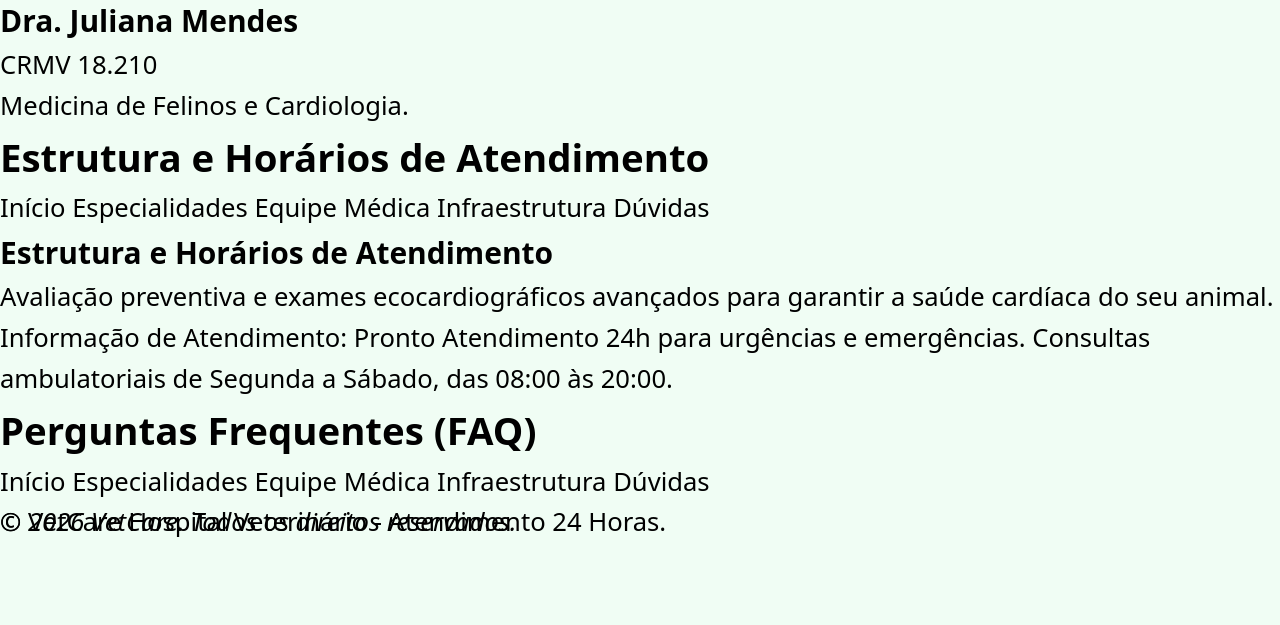
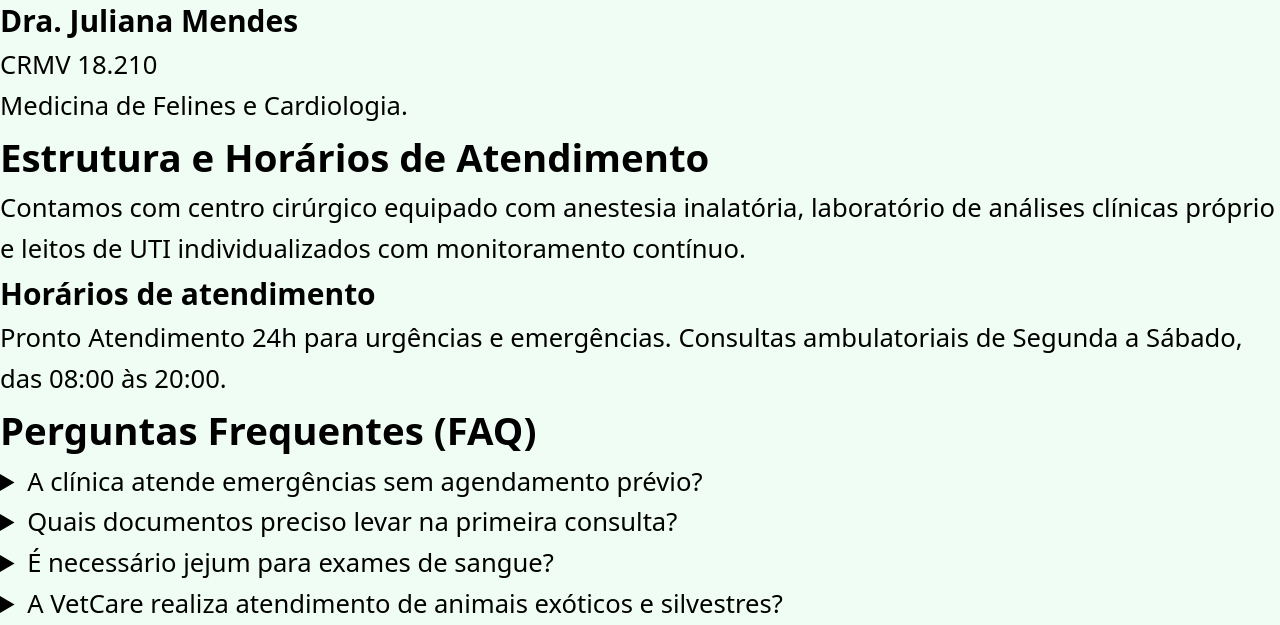
Before and after one commit to kauaproenca-ia/vetcare, a plain HTML site: page index.html in a window 1280 px wide. Shown: the part 2259-2884 px from the top of the page. Before the commit the page ends 2761 px from the top, so only its background shows below. Drawn offline with Linux system fonts and the light colour scheme.

Commit message:
add: terminei de colocar as sections finais e footer

```diff
--- a/index.html
+++ b/index.html
@@ -56,16 +56,16 @@
                     <article class="card">
                         <h3 class="card__title">Ortopedia e Traumatologia</h3>
                         <p class="card__text">
-                            Cirurgias e tratamento de fraturas com equipamentos
-                            preparados para cuidar do seu pet.
+                            Cirurgias complexas e tratamento de fraturas com
+                            equipamentos de última geração.
                         </p>
                     </article>
 
                     <article class="card">
                         <h3 class="card__title">Dermatologia Especializada</h3>
                         <p class="card__text">
-                            Diagnóstico de alergias, infecções cutâneas e tratamentos
-                            para a saúde da pele.
+                            Diagnóstico preciso de alergias, infecções cutâneas e
+                            tratamentos terapêuticos modernos.
                         </p>
                     </article>
                 </div>
@@ -84,7 +84,8 @@
                             alt="Imagem ilustrativa da Dra. Camila Rocha">
                         <h3 class="card__title">Dra. Camila Rocha</h3>
                         <p class="card__text">CRMV 12.450</p>
-                        <p class="card__text">Cirurgia Geral e Cuidados Intensivos.</p>
+                        <p class="card__text">Especialista em Cirurgia Geral e Cuidados
+                            Intensivos.</p>
                     </article>
 
                     <article class="card card--team">
@@ -102,53 +103,75 @@
                             alt="Imagem ilustrativa da Dra. Juliana Mendes">
                         <h3 class="card__title">Dra. Juliana Mendes</h3>
                         <p class="card__text">CRMV 18.210</p>
-                        <p class="card__text">Medicina de Felinos e Cardiologia.</p>
+                        <p class="card__text">Medicina de Felines e Cardiologia.</p>
                     </article>
                 </div>
             </div>
         </section>
 
-                <section id="infraestrutura" class="section">
-            <aside class="section__sidebar">
+        <section class="section section--colored" id="infraestrutura">
+            <div class="section__container">
                 <h2 class="section__title">Estrutura e Horários de Atendimento</h2>
-                <nav class="nav">
-                    <a href="#home" class="section__link ">Início</a>
-                    <a href="#especialidades" class="section__link">Especialidades</a>
-                    <a href="#equipe" class="section__link">Equipe Médica</a>
-                    <a href="#infraestrutura" class="section__link-active">Infraestrutura</a> <!--ATIVO-->
-                    <a href="#faq" class="section__link">Dúvidas</a>
-                </nav>
-                <div class="section__content">
-                    <h3 class="section__subtitle">Estrutura e Horários de Atendimento</h3>
-                    <p class="section__text">Avaliação preventiva e exames ecocardiográficos avançados para garantir a
-                        saúde cardíaca do seu animal.</p>
-                    <p class="section__text">Informação de Atendimento: Pronto Atendimento 24h para urgências e
-                        emergências. Consultas ambulatoriais de Segunda a Sábado, das 08:00 às 20:00.</p>
+                <span class="section__line"></span>
+                <p class="section__paragraph">
+                    Contamos com centro cirúrgico equipado com anestesia inalatória, laboratório de análises
+                    clínicas próprio e leitos de UTI individualizados com monitoramento contínuo.
+                </p>
+
+                <div class="schedule">
+                    <h3 class="schedule__title">Horários de atendimento</h3>
+                    <p class="schedule__text">Pronto Atendimento 24h para urgências e emergências.
+                        Consultas ambulatoriais de Segunda a Sábado, das 08:00 às 20:00.</p>
                 </div>
-            </aside>
+            </div>
         </section>
 
-        <section id="faq" class="section">
-            <aside class="section__sidebar">
+        <section class="section section--colored" id="faq">
+            <div class="section__container">
                 <h2 class="section__title">Perguntas Frequentes (FAQ)</h2>
-                <nav class="nav">
-                    <a href="#home" class="section__link ">Início</a>
-                    <a href="#especialidades" class="section__link">Especialidades</a>
-                    <a href="#equipe" class="section__link">Equipe Médica</a>
-                    <a href="#infraestrutura" class="section__link">Infraestrutura</a>
-                    <a href="#faq" class="section__link-active">Dúvidas</a> <!--ATIVO-->
-                </nav>
-            </aside>
+                <span class="section__line"></span>
+
+                <div class="faq">
+                    <details class="faq__item">
+                        <summary class="faq__question">A clínica atende emergências sem agendamento prévio?</summary>
+                        <p class="faq__answer">
+                            Sim. Nosso setor de Pronto Atendimento funciona 24 horas por dia,
+                            7 dias por semana, por ordem de gravidade.
+                        </p>
+                    </details>
+
+                    <details class="faq__item">
+                        <summary class="faq__question">Quais documentos preciso levar na primeira consulta?</summary>
+                        <p class="faq__answer">
+                            Recomendamos trazer a carteira de vacinação, exames anteriores
+                            e a lista de medicamentos em uso.
+                        </p>
+                    </details>
+
+                    <details class="faq__item">
+                        <summary class="faq__question">É necessário jejum para exames de sangue?</summary>
+                        <p class="faq__answer">
+                            Para a maioria dos exames bioquímicos e de imagem, solicita-se jejum alimentar de
+                            8 a 12 horas. Água pode ser oferecida moderadamente.
+                        </p>
+                    </details>
+
+                    <details class="faq__item">
+                        <summary class="faq__question">A VetCare realiza atendimento de animais exóticos e silvestres?
+                        </summary>
+                        <p class="faq__answer">
+                            Sim, possuímos veterinários especializados no atendimento de aves, répteis e
+                            pequenos roedores com agendamento prévio.
+                        </p>
+                    </details>
+                </div>
+            </div>
         </section>
     </main>
 
     <footer class="footer">
-        <div class="footer__section">
-            <p>&copy; VetCare Hospital Veterinário - Atendimento 24 Horas.</p>
-        </div>
-        <div class="footer__section">
-            <address>© 2026 VetCare. <a href="">Todos os direitos reservados.</a></address>
-        </div>
+        <p class="footer__text">VetCare Hospital Veterinário - Atendimento 24 Horas.</p>
+        <p class="footer__text">© 2026 VetCare. Todos os direitos reservados.</p>
     </footer>
 </body>
 
```
Lines whose indentation alone changed are shown as unchanged.
